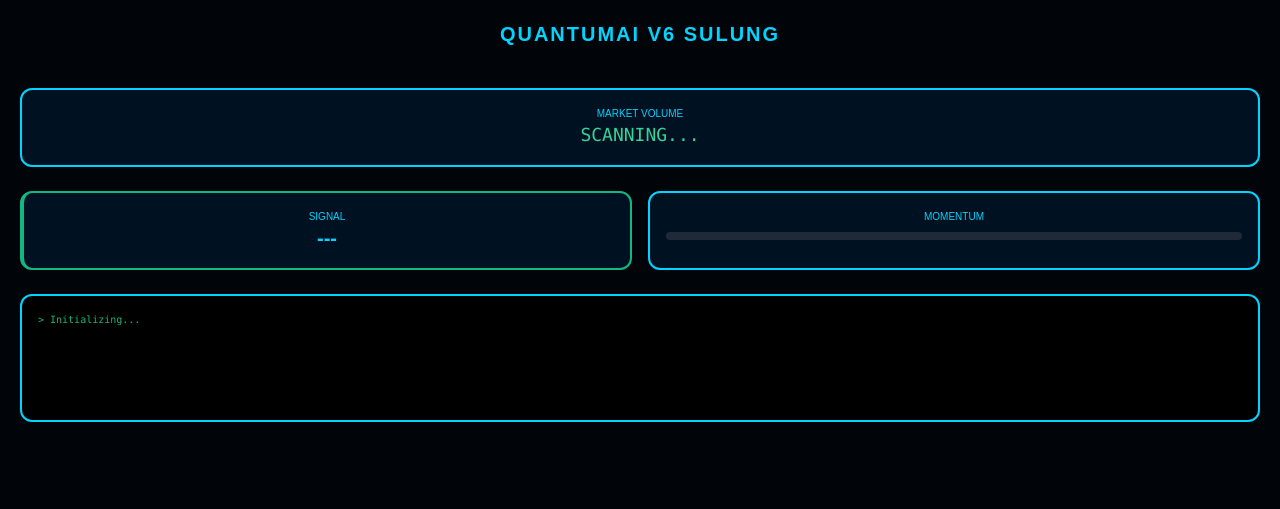
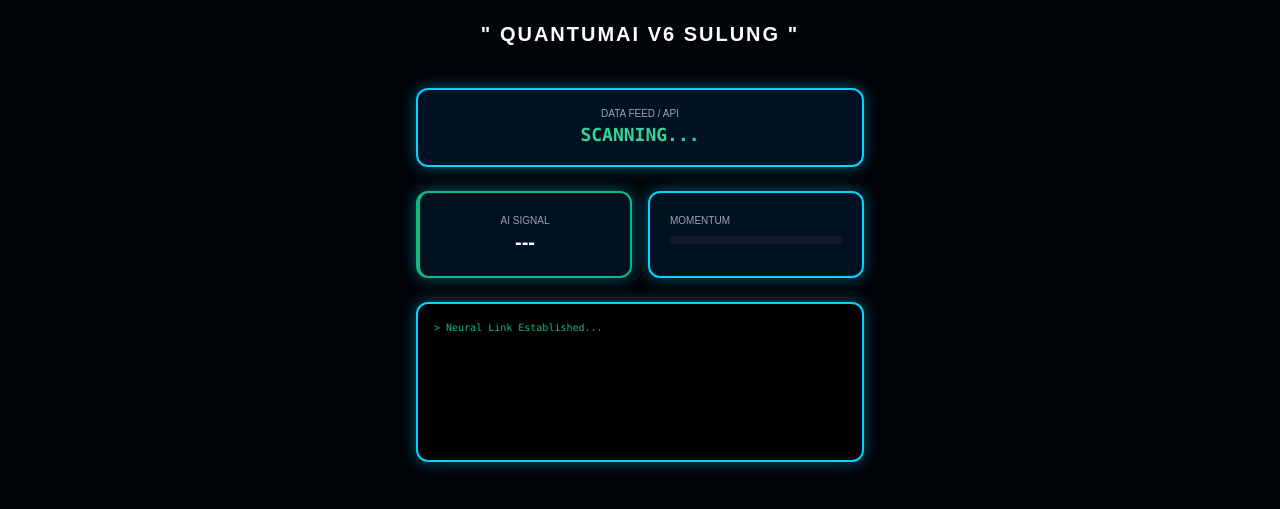
Before and after one commit to dadanrukanda89-lab/QuantumAI, a Flask app: page / in a window 1280 px wide. Shown: the top 509 px of the page. Run offline with Flask 3, Linux system fonts and the light colour scheme; some libraries are stand-ins or nearby versions.

Commit message:
Update index.html

```diff
--- a/templates/index.html
+++ b/templates/index.html
@@ -1,5 +1,5 @@
 <!DOCTYPE html>
-<html lang="id">
+<html>
 <head>
     <meta charset="UTF-8">
     <meta name="viewport" content="width=device-width, initial-scale=1.0">
@@ -7,47 +7,53 @@
     <script src="https://cdn.tailwindcss.com"></script>
     <style>
         body { background: #010409; color: #00d4ff; font-family: sans-serif; }
-        .neon-card { border: 2px solid #00d4ff; background: rgba(0,20,40,0.8); transition: 0.3s; }
-        .neon-card:active { transform: scale(1.4); z-index: 50; } /* Zoom di HP */
+        .neon-box {
+            border: 2px solid #00d4ff; background: rgba(0,20,40,0.8);
+            box-shadow: 0 0 15px #00d4ff66; transition: 0.4s;
+        }
+        /* ZOOM RAKSASA PAS DI-TAP */
+        .neon-box:active { transform: scale(1.5); z-index: 100; border-color: #fff; }
     </style>
 </head>
 <body class="p-5">
-    <h1 class="text-center text-xl mb-10 font-bold uppercase tracking-widest">QuantumAI v6 Sulung</h1>
-    <div class="space-y-6">
-        <div class="neon-card p-4 rounded-xl text-center">
-            <p class="text-[10px] uppercase">Market Volume</p>
-            <div id="vol" class="text-emerald-400 font-mono text-lg">SCANNING...</div>
+    <h1 class="text-center text-xl mb-10 font-bold uppercase tracking-widest text-white shadow-blue-500">" QuantumAI v6 Sulung "</h1>
+
+    <div class="space-y-6 max-w-md mx-auto">
+        <div class="neon-box p-4 rounded-xl text-center">
+            <p class="text-[10px] text-gray-400">DATA FEED / API</p>
+            <div id="vol" class="text-emerald-400 font-mono text-lg font-bold">SCANNING...</div>
         </div>
+
         <div class="grid grid-cols-2 gap-4">
-            <div class="neon-card p-4 rounded-xl text-center border-l-4 border-emerald-500">
-                <p class="text-[10px]">SIGNAL</p>
-                <div id="signal" class="font-bold text-xl">---</div>
+            <div class="neon-box p-5 rounded-xl text-center border-l-4 border-emerald-500">
+                <p class="text-[10px] text-gray-400">AI SIGNAL</p>
+                <div id="signal" class="font-black text-xl text-white">---</div>
             </div>
-            <div class="neon-card p-4 rounded-xl text-center">
-                <p class="text-[10px]">MOMENTUM</p>
-                <div class="h-2 w-full bg-gray-800 rounded-full mt-2">
-                    <div id="bar" class="h-full bg-cyan-400" style="width: 0%"></div>
-                </div>
+            <div class="neon-box p-5 rounded-xl">
+                <p class="text-[10px] text-gray-400 mb-2">MOMENTUM</p>
+                <div class="h-2 w-full bg-gray-900 rounded-full"><div id="bar" class="h-full bg-cyan-400" style="width: 0%"></div></div>
             </div>
         </div>
-        <div class="neon-card p-4 rounded-xl bg-black h-32 overflow-y-auto font-mono text-[10px] text-emerald-500">
-            <div id="log">> Initializing...</div>
+
+        <div class="neon-box p-4 rounded-xl bg-black h-40 overflow-y-auto font-mono text-[10px] text-emerald-500">
+            <div id="log">> Neural Link Established...</div>
         </div>
     </div>
+
     <script>
-        async function update() {
+        async function up() {
             try {
-                const res = await fetch('/update_engine');
-                const data = await res.json();
-                document.getElementById('vol').innerText = data.vol;
-                document.getElementById('signal').innerText = data.signal;
-                document.getElementById('bar').style.width = data.momentum + '%';
+                const r = await fetch('/update_engine');
+                const d = await r.json();
+                document.getElementById('vol').innerText = 'VOL: ' + d.vol;
+                document.getElementById('signal').innerText = d.signal;
+                document.getElementById('bar').style.width = d.momentum + '%';
                 const l = document.getElementById('log');
-                l.innerHTML += `<div>${data.log_msg}</div>`;
+                l.innerHTML += `<div>${d.log_msg}</div>`;
                 l.scrollTop = l.scrollHeight;
             } catch (e) {}
         }
-        setInterval(update, 2000);
+        setInterval(up, 2000);
     </script>
 </body>
 </html>
```
